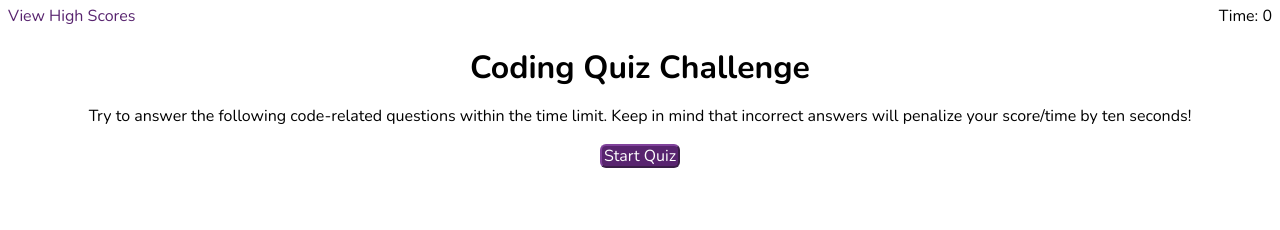
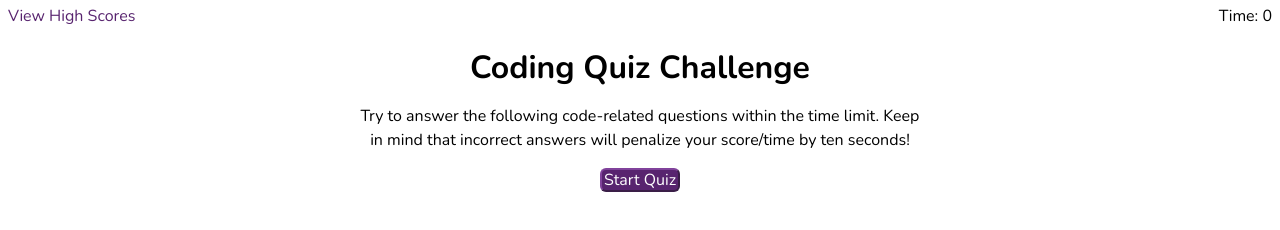
Before and after one commit to SierraChapman/code-quiz, a plain HTML site: page index.html in a window 1280 px wide. Drawn offline with nearby package versions, Linux system fonts and the light colour scheme.

Commit message:
create and style container for main content

```diff
--- a/index.html
+++ b/index.html
@@ -24,6 +24,7 @@
     </header>
 
     <!-- Container for consistency between views-->
+    <main>
 
         <!-- Start Screen -->
         <div id="start-screen">
@@ -57,6 +58,8 @@
             <!-- Go back button -->
             <!-- Clear high scores button -->
 
+        </main>
+
     <!-- Load external javascript -->
     <script type="text/javascript" src="script.js"></script>
 </body>
--- a/style.css
+++ b/style.css
@@ -3,6 +3,12 @@
 body {
     font-size: 16px;
     font-family: 'Nunito', sans-serif;
+}
+
+main {
+    margin: 0.5em auto;
+    max-width: 35em;
+    padding: 0 0.5em;
 }
 
 h1 {
@@ -42,7 +48,7 @@ button:hover {
 /* Header */
 
 header {
-    padding: 8px;
+    padding: 0.5em;
 }
 
 #view-high-scores {
```
